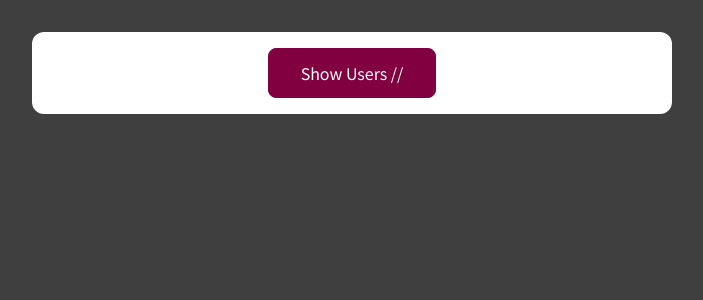
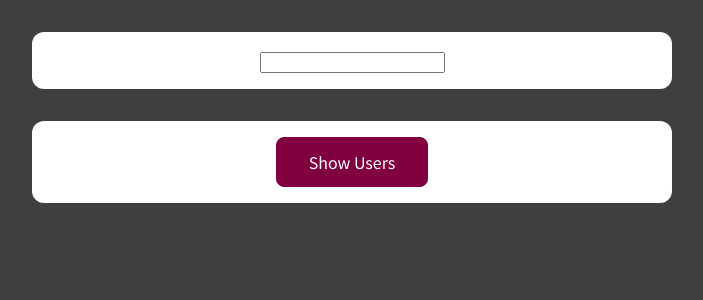
Before and after one commit to abdullahmasulili/reactjs-exercise, a React (Create React App) app in the folder class-based-components/: page / in a window 1280 px wide. Shown: the top 300 px of the page, without its empty margins (288-991 px from the left). Built offline with nearby package versions, Linux system fonts and the light colour scheme.

Commit message:
feat(components): add UserFinder component as the parent component

```diff
--- a/class-based-components/src/App.js
+++ b/class-based-components/src/App.js
@@ -1,9 +1,9 @@
-import Users from './components/Users';
+import UserFinder from "./components/UserFinder";
 
 function App() {
   return (
     <div>
-      <Users />
+      <UserFinder />
     </div>
   );
 }
--- /dev/null
+++ b/class-based-components/src/components/UserFinder.js
@@ -0,0 +1,36 @@
+import { Fragment, useState, useEffect } from "react";
+
+import Users from "./Users";
+import classes from "./UserFinder.module.css";
+
+const DUMMY_USERS = [
+  { id: "u1", name: "Max" },
+  { id: "u2", name: "Manuel" },
+  { id: "u3", name: "Julie" },
+];
+
+const UserFinder = () => {
+  const [filteredUsers, setFilteredUsers] = useState(DUMMY_USERS);
+  const [searchTerm, setSearchTerm] = useState("");
+
+  useEffect(() => {
+    setFilteredUsers(
+      DUMMY_USERS.filter((user) => user.name.includes(searchTerm))
+    );
+  }, [searchTerm]);
+
+  const searchChangeHandler = (event) => {
+    setSearchTerm(event.target.value);
+  };
+
+  return (
+    <>
+      <div className={classes.finder}>
+        <input type="search" onChange={searchChangeHandler} />
+      </div>
+      <Users users={filteredUsers} />
+    </>
+  );
+};
+
+export default UserFinder;
--- /dev/null
+++ b/class-based-components/src/components/UserFinder.module.css
@@ -0,0 +1,8 @@
+.finder {
+  margin: 2rem auto;
+  background-color: white;
+  padding: 1rem;
+  border-radius: 12px;
+  max-width: 40rem;
+  text-align: center;
+}
--- a/class-based-components/src/components/Users.js
+++ b/class-based-components/src/components/Users.js
@@ -2,12 +2,6 @@
 import User from "./User";
 
 import classes from "./Users.module.css";
-
-const DUMMY_USERS = [
-  { id: "u1", name: "Max" },
-  { id: "u2", name: "Manuel" },
-  { id: "u3", name: "Julie" },
-];
 
 export default class Users extends Component {
   constructor() {
@@ -28,7 +22,7 @@
   render() {
     const usersList = (
       <ul>
-        {DUMMY_USERS.map((user) => (
+        {this.props.users.map((user) => (
           <User key={user.id} name={user.name} />
         ))}
       </ul>
@@ -37,37 +31,10 @@
     return (
       <div className={classes.users}>
         <button onClick={this.toggleUsersHandler.bind(this)}>
-          {this.state.showUsers ? "Hide" : "Show"} Users //{" "}
+          {this.state.showUsers ? "Hide" : "Show"} Users{" "}
         </button>
         {this.state.showUsers && usersList}{" "}
       </div>
     );
   }
 }
-
-// const Users = () => {
-//   const [showUsers, setShowUsers] = useState(true);
-
-//   const toggleUsersHandler = () => {
-//     setShowUsers((curState) => !curState);
-//   };
-
-// const usersList = (
-//   <ul>
-//     {DUMMY_USERS.map((user) => (
-//       <User key={user.id} name={user.name} />
-//     ))}
-//   </ul>
-// );
-
-//   return (
-//     <div className={classes.users}>
-//       <button onClick={toggleUsersHandler}>
-//         {showUsers ? 'Hide' : 'Show'} Users
-//       </button>
-//       {showUsers && usersList}
-//     </div>
-//   );
-// };
-
-// export default Users;
```
